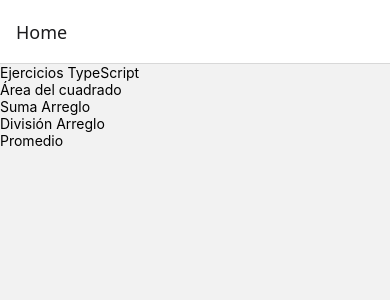
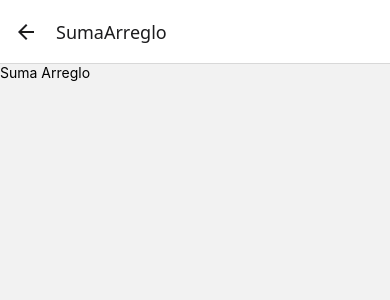
Before and after one commit to AlexdanTB/Ejercicios-TypeScript-ACD, a React Native app: screen /SumaArreglo in a window 390 px wide. Shown: the top 300 px of the page. Built offline with nearby package versions, Linux system fonts and the light colour scheme.

Commit message:
Creación pantalla SumaArreglo

```diff
--- a/src/navigations/Navegador.tsx
+++ b/src/navigations/Navegador.tsx
@@ -4,6 +4,7 @@ import { PantallaCuadrado } from '../screens/PantallaCuadrado';
 import { PantallaDivisionArreglo } from '../screens/PantallaDivisionArreglo';
 import { PantallaPromedio } from '../screens/PantallaPromedio';
 import { NavigationContainer } from '@react-navigation/native';
+import { PantallaSumaArreglo } from '../screens/PantallaSumaArreglo';
 
 const Stack = createStackNavigator();
 
@@ -12,6 +13,7 @@ function MyStack() {
     <Stack.Navigator initialRouteName='Home'>
       <Stack.Screen name="Home" component={HomeScreen} />
       <Stack.Screen name="Cuadrado" component={PantallaCuadrado} />
+      <Stack.Screen name='SumaArreglo' component={PantallaSumaArreglo}/>
       <Stack.Screen name="DivisionArreglo" component={PantallaDivisionArreglo} />
       <Stack.Screen name="Promedio" component={PantallaPromedio} />
     </Stack.Navigator>
--- /dev/null
+++ b/src/screens/PantallaSumaArreglo.tsx
@@ -0,0 +1,10 @@
+import React from 'react'
+import { Text, View } from 'react-native'
+
+export const PantallaSumaArreglo = () => {
+  return (
+    <View>
+        <Text>Suma Arreglo</Text>
+    </View>
+  )
+}
```
